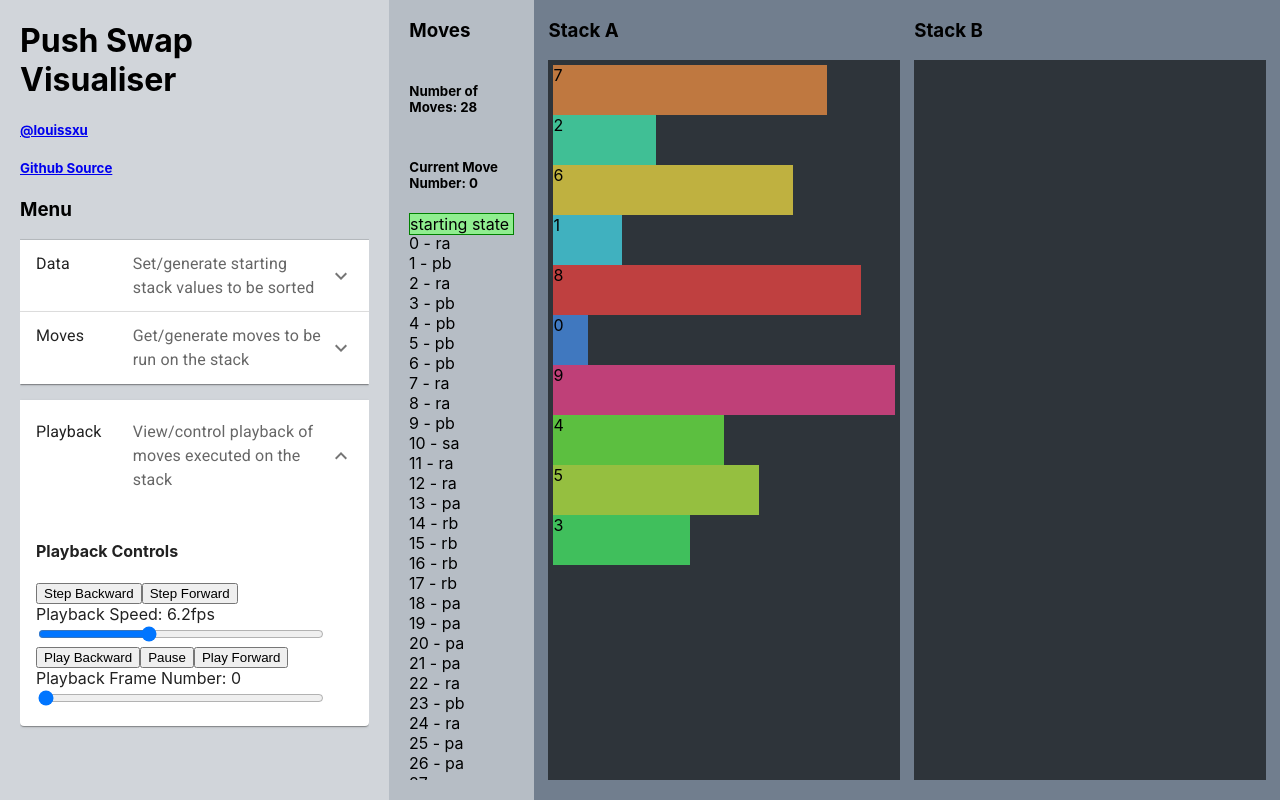
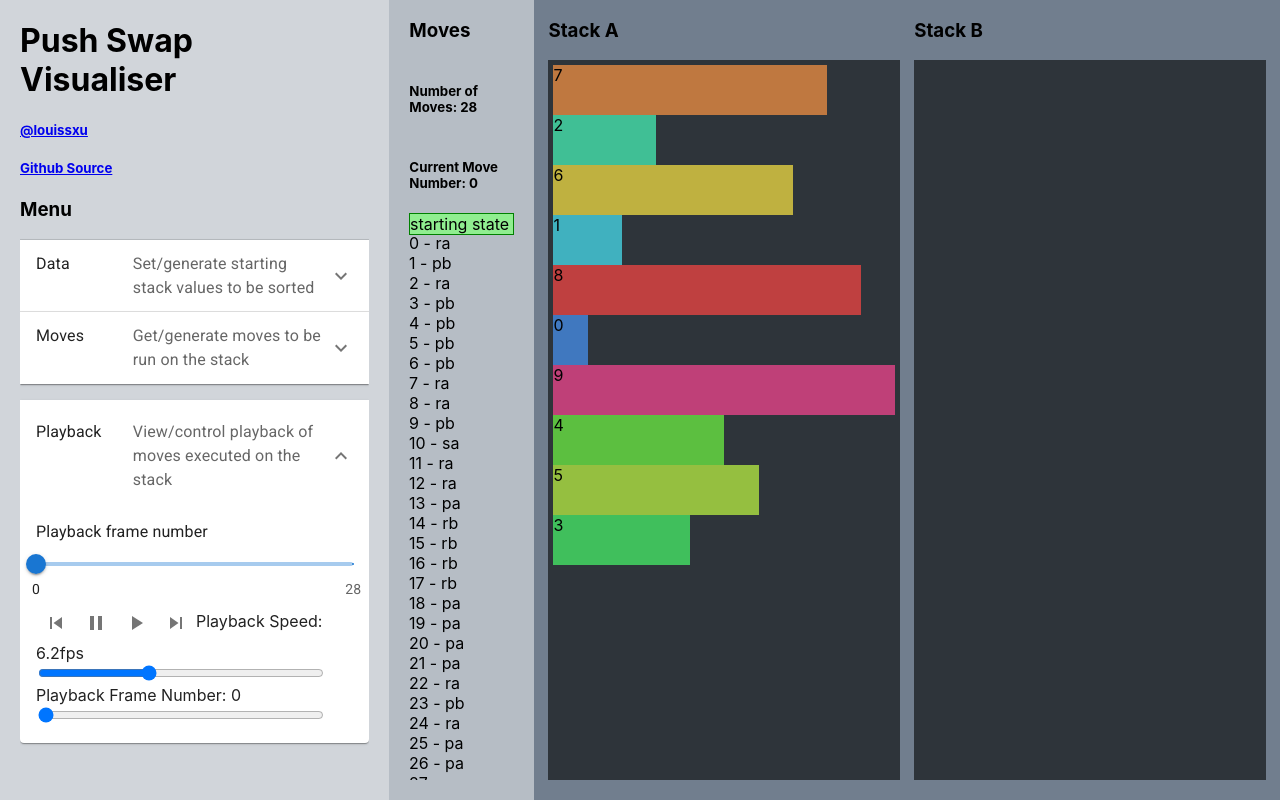
Before and after one commit to louissxu/push_swap_visualiser, a React (Create React App) app: page / in a window 1280 px wide. Both pictures are taken after a click on the button 194 px from the left and 431 px from the top of the page. Built offline with nearby package versions, Linux system fonts and the light colour scheme.

Commit message:
wip(material-ui): Working on updating playback menu component to use material ui

```diff
--- a/src/Visualiser.tsx
+++ b/src/Visualiser.tsx
@@ -1,4 +1,4 @@
-import React, { useState, useRef, useEffect, CSSProperties, ChangeEventHandler } from 'react';
+import React, { useState, useRef, useEffect, CSSProperties } from 'react';
 import "./Visualiser.css";
 import { VariableSizeList as List} from "react-window";
 import { Move, stringToMove } from "./Utilities"
@@ -15,7 +15,13 @@ import '@fontsource/roboto/300.css';
 import '@fontsource/roboto/400.css';
 import '@fontsource/roboto/500.css';
 import '@fontsource/roboto/700.css';
-import { Box, Button, InputLabel, MenuItem, Select, SelectChangeEvent, Slider, TextField, Grid, Input, TextareaAutosize, FormControl} from '@mui/material';
+import { Box, Button, InputLabel, MenuItem, Select, SelectChangeEvent, Slider, TextField, Grid, Input, TextareaAutosize, FormControl, IconButton, ToggleButtonGroup, ToggleButton} from '@mui/material';
+import PlayArrowIcon from "@mui/icons-material/PlayArrow";
+import PauseIcon from "@mui/icons-material/Pause";
+import SkipNextIcon from "@mui/icons-material/SkipNext";
+import SkipPreviousIcon from "@mui/icons-material/SkipPrevious";
+import { Pause } from '@mui/icons-material';
+
 
 interface IBarProps {
   value: number,
@@ -1474,20 +1480,7 @@ class MenuPlayback extends React.Component<IMenuPlaybackProps, IMenuPlaybackStat
   constructor(props: IMenuPlaybackProps) {
     super(props)
     this.state = {
-
-    }
-  }
-
-  handlePlaybackPause() {
-    this.props.playbackPause();
-  }
-
-  handlePlaybackPlayForward() {
-    this.props.playbackPlayForward();
-  }
-
-  handlePlaybackPlayBackward() {
-    this.props.playbackPlayBackward();
+    }
   }
 
   handlePlaybackSpeedChange(event: React.FormEvent<HTMLInputElement>) {
@@ -1498,21 +1491,66 @@ class MenuPlayback extends React.Component<IMenuPlaybackProps, IMenuPlaybackStat
     this.props.playbackJumpToFrameNumber(parseInt(event.currentTarget.value));
   }
 
+  handlePlaybackFrameNumberSliderChange(_event: Event, value: number | number[]) {
+    if (Array.isArray(value)) {
+      this.props.playbackJumpToFrameNumber(value[0]);
+    } else {
+      this.props.playbackJumpToFrameNumber(value);
+    }
+  }
+
   render() {
+    const frameSliderMarks = [
+      {
+        value: 0,
+        label: "0",
+      },
+      {
+        value: this.props.playbackMaxFrameCount,
+        label: this.props.playbackMaxFrameCount.toString(),
+      }
+    ]
 
     return (
       <div className="menu-playback">
-        <h4>Playback Controls</h4>
-        <button
+        <Typography id="playback-frame-number-label" gutterBottom>
+          Playback frame number
+        </Typography>
+        <Slider
+          id="playback-frame-number"
+          value={this.props.playbackCurrentFrameNumber}
+          min={0}
+          max={this.props.playbackMaxFrameCount}
+          onChange={this.handlePlaybackFrameNumberSliderChange.bind(this)}
+          valueLabelDisplay="auto"
+          marks={frameSliderMarks}
+        />
+        <IconButton
+          aria-label="step-backward"
           onClick={this.props.stepBackward}
         >
-          Step Backward
-        </button>
-        <button
+          <SkipPreviousIcon/>
+        </IconButton>
+        <IconButton
+          aria-label="pause"
+          onClick={this.props.playbackPause}
+        >
+          <PauseIcon/>
+        </IconButton>
+        <IconButton
+          aria-label="play"
+          onClick={this.props.playbackPlayForward}
+        >
+          <PlayArrowIcon/>
+        </IconButton>
+        <IconButton
+          aria-label="step-forward"
           onClick={this.props.stepForward}
         >
-          Step Forward
-        </button><br/>
+          <SkipNextIcon/>
+        </IconButton>
+
+
         <label htmlFor="playback-speed">Playback Speed: </label>
         <output>{this.props.playbackFpsRounded.toString() + "fps"}</output>
         <input
@@ -1524,15 +1562,6 @@ class MenuPlayback extends React.Component<IMenuPlaybackProps, IMenuPlaybackStat
           value={this.props.playbackFpsSliderValue.toString()}
           onChange={this.handlePlaybackSpeedChange.bind(this)}
         />
-        <button
-          onClick={this.handlePlaybackPlayBackward.bind(this)}
-        >Play Backward</button>
-        <button
-          onClick={this.handlePlaybackPause.bind(this)}
-        >Pause</button>
-        <button
-          onClick={this.handlePlaybackPlayForward.bind(this)}
-        >Play Forward</button>
         <br/>
         <label htmlFor="playback-frame-number">Playback Frame Number: </label>
         <output>{this.props.playbackCurrentFrameNumber}</output>
```
